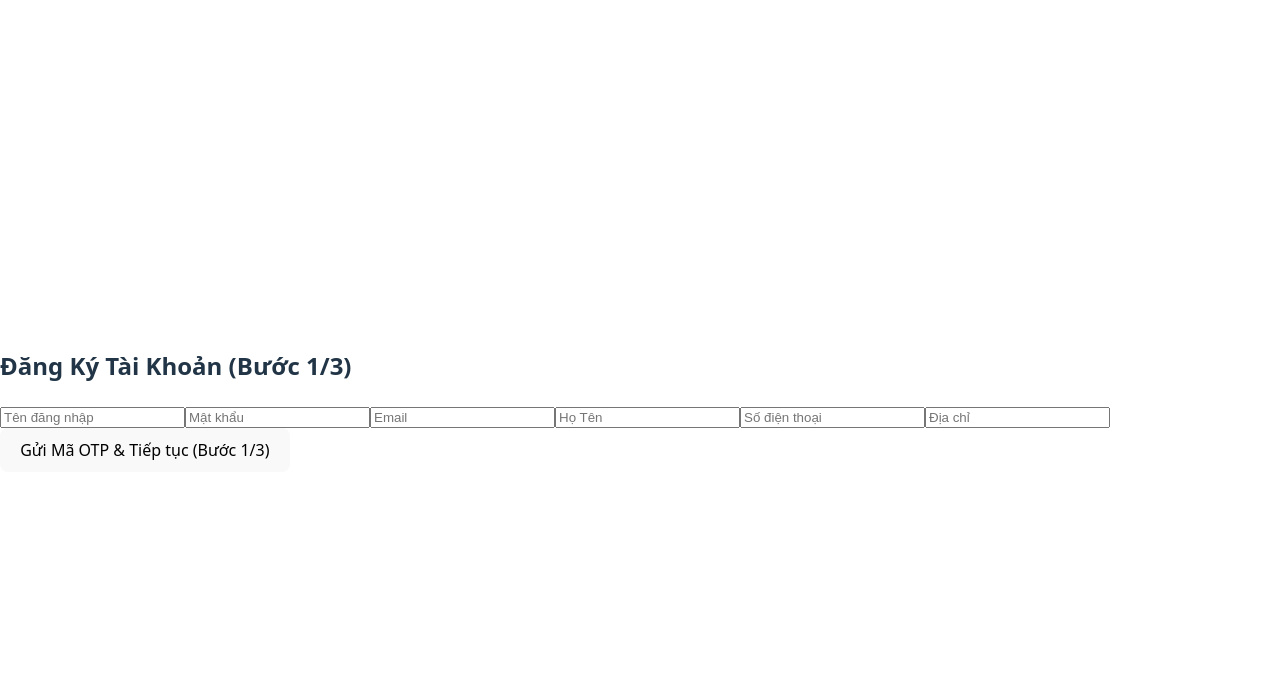
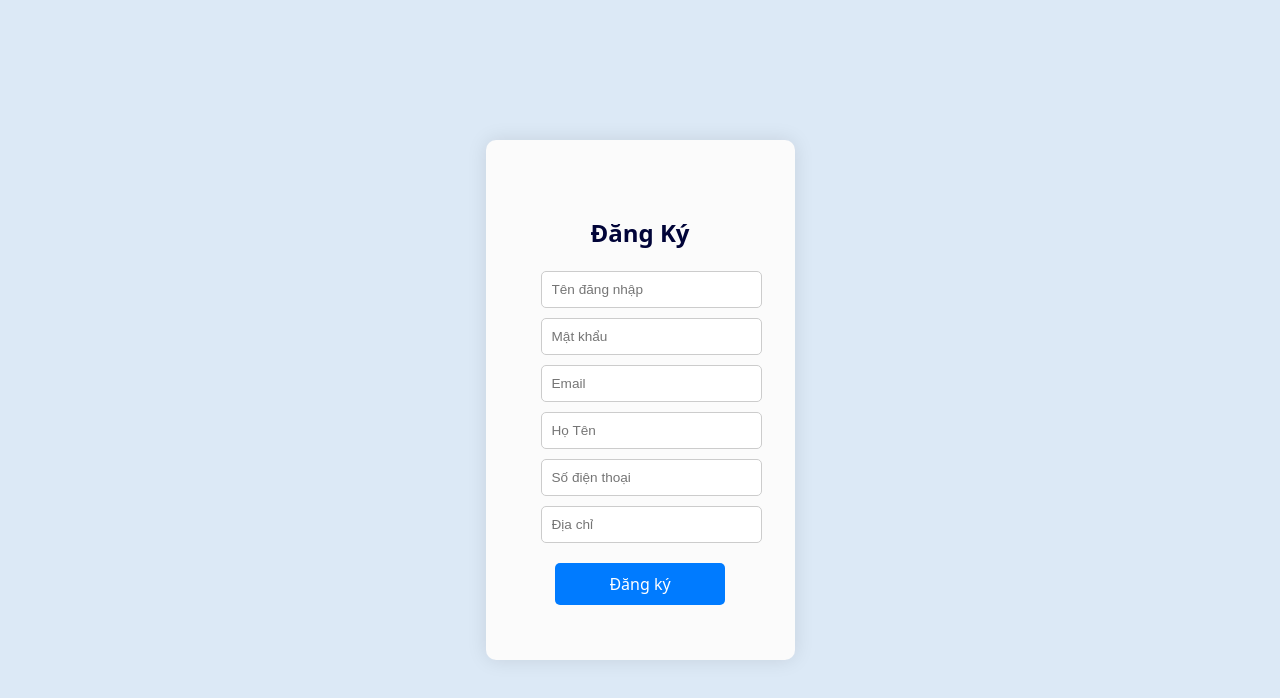
Before and after one commit to TrangDiep04/SmartZone_store, a React app in the folder frontend/: page /register in a window 1280 px wide. Shown: the top 698 px of the page. Built offline with nearby package versions, Linux system fonts and the light colour scheme; the HTML template or start-up script is replaced by a standard one.

Commit message:
Update giao diện đăng nhập đăng ký

```diff
--- /dev/null
+++ b/frontend/src/LoginPage.css
@@ -0,0 +1,82 @@
+body {
+    display: flex;
+    justify-content: center;
+    align-items: center;
+    height: 100vh;
+    margin: 0;
+    background-color: #dce9f6; /* Màu nền cho toàn bộ trang */
+}
+
+.auth-container {
+    max-width: 350px; /* Tăng chiều rộng của container */
+    margin: auto;
+    padding: 55px; /* Tăng đệm bên trong */
+    border-radius: 10px;
+    box-shadow: 0 0 20px rgba(0, 0, 0, 0.1);
+    background-color: #fbfbfb; /* Màu nền cho container */
+    text-align: center; /* Căn giữa văn bản */
+}
+
+.logo {
+    width: 80px; /* Kích thước logo */
+    margin-bottom: 0px;
+}
+.logo-container {
+    margin-bottom: 0px; /* Khoảng cách dưới logo */
+}
+
+
+h2 {
+    color: #010438;
+    margin-bottom: 20px;
+}
+
+.login-form,
+.register-form {
+    display: flex;
+    flex-direction: column;
+    align-items: center; /* Căn giữa các trường */
+}
+
+.input-field {
+    width: 100%;  /* Sử dụng tỷ lệ để đảm bảo cân đối */
+    max-width: 200px; /* Giới hạn chiều rộng tối đa của trường */
+    margin-bottom: 10px; /* Khoảng cách giữa các trường */
+}
+
+input {
+    width: 100%; /* Chiếm toàn bộ chiều rộng của phần tử cha */
+    padding: 10px; /* Đệm bên trong lớn hơn */
+    border: 1px solid #ccc;
+    border-radius: 5px;
+    font-size: 0.85rem; /* Kích thước chữ lớn hơn */
+}
+
+input:focus {
+    border-color: #66afe9; /* Màu viền khi focus */
+    outline: none; /* Bỏ viền khi focus */
+}
+
+.error-message {
+    color: red;
+    font-size: 0.9rem;
+    margin-bottom: 10px;
+}
+
+.submit-button {
+    padding: 10px; /* Tăng kích thước nút */
+    margin-top: 10px;
+    background-color: #007bff;
+    color: white;
+    border: none;
+    border-radius: 5px;
+    cursor: pointer;
+    font-size: 0.85 rem; /* Kích thước chữ lớn hơn */
+    width: 100%; /* Chiếm toàn bộ chiều rộng */
+    max-width: 170px; /* Chiều rộng tối đa cho nút bấm */
+    transition: background-color 0.3s; /* Hiệu ứng chuyển màu khi hover */
+}
+
+.submit-button:hover {
+    background-color: #4c68f3; /* Màu nền khi hover */
+}
--- a/frontend/src/components/Auth/RegisterStep1.tsx
+++ b/frontend/src/components/Auth/RegisterStep1.tsx
@@ -1,5 +1,5 @@
 import React, { useState } from 'react';
-import authService from '../../api/authService'; // Đã đổi tên thành .ts
+import authService from '../../api/authService';
 
 interface RegisterData {
     tenDangNhap: string;
@@ -39,15 +39,30 @@ const RegisterForm: React.FC<RegisterFormProps> = ({ onSuccess }) => {
 
     return (
         <form onSubmit={handleSubmit} className="register-form">
+            {}
+
+             <h2>Đăng Ký</h2>
+            <div className="input-field">
                 <input type="text" name="tenDangNhap" onChange={handleChange} placeholder="Tên đăng nhập" required />
+            </div>
+            <div className="input-field">
                 <input type="password" name="matKhau" onChange={handleChange} placeholder="Mật khẩu" required />
+            </div>
+            <div className="input-field">
                 <input type="email" name="email" onChange={handleChange} placeholder="Email" required />
+            </div>
+            <div className="input-field">
                 <input type="text" name="hoTen" onChange={handleChange} placeholder="Họ Tên" required />
+            </div>
+            <div className="input-field">
                 <input type="text" name="soDienThoai" onChange={handleChange} placeholder="Số điện thoại" required />
+            </div>
+            <div className="input-field">
                 <input type="text" name="diaChi" onChange={handleChange} placeholder="Địa chỉ" required />
+            </div>
 
             {error && <div className="error-message">{error}</div>}
-            <button type="submit">Gửi Mã OTP & Tiếp tục (Bước 1/3)</button>
+            <button type="submit" className="submit-button">Đăng ký</button>
         </form>
     );
 };
--- a/frontend/src/components/Auth/RegisterStep2.tsx
+++ b/frontend/src/components/Auth/RegisterStep2.tsx
@@ -36,7 +36,7 @@ const OtpVerification: React.FC<OtpVerificationProps> = ({ tenDangNhap, email, o
                 required
             />
             {error && <div className="error-message">{error}</div>}
-            <button type="submit">Xác thực Mã OTP (Bước 2/3)</button>
+            <button type="submit">Xác thực Mã OTP</button>
         </form>
     );
 };
--- a/frontend/src/components/UI/Header.tsx
+++ b/frontend/src/components/UI/Header.tsx
@@ -1,6 +1,6 @@
 import React from 'react';
 import { Link, useNavigate } from 'react-router-dom';
-import useAuth from '../../hooks/useAuth'; // Đã đổi tên thành .ts
+import useAuth from '../../hooks/useAuth';
 
 const Header: React.FC = () => {
     const { isLoggedIn, userRole, logout } = useAuth();
--- a/frontend/src/pages/Auth/LoginPage.tsx
+++ b/frontend/src/pages/Auth/LoginPage.tsx
@@ -1,14 +1,14 @@
-import React, { useState } from 'react';
-import { useNavigate } from 'react-router-dom';
-import useAuth from '../../hooks/useAuth'; // Đã đổi tên thành .ts
+import React, { useState } from "react";
+import { useNavigate } from "react-router-dom";
+import useAuth from "../../hooks/useAuth"; // Đã đổi tên thành .ts
+import "../../LoginPage.css"; // Đảm bảo bạn có file này
 
 const LoginPage: React.FC = () => {
-    const [tenDangNhap, setTenDangNhap] = useState<string>('');
-    const [matKhau, setMatKhau] = useState<string>('');
+  const [tenDangNhap, setTenDangNhap] = useState<string>("");
+  const [matKhau, setMatKhau] = useState<string>("");
   const [error, setError] = useState<string | null>(null);
-    const { login, isLoggedIn } = useAuth();
+  const { login } = useAuth();
   const navigate = useNavigate();
-
 
   const handleSubmit = async (e: React.FormEvent) => {
     e.preventDefault();
@@ -17,33 +17,52 @@ const LoginPage: React.FC = () => {
     try {
       const role = await login(tenDangNhap, matKhau);
 
-            if (role === 'Admin') {
-                navigate('/admin/dashboard', { replace: true });
+      if (role === "Admin") {
+        navigate("/admin/dashboard", { replace: true });
       } else {
-                navigate('/user/dashboard', { replace: true });
+        navigate("/user/dashboard", { replace: true });
       }
-
     } catch (err: unknown) {
-            const errorMessage = typeof err === 'string'
-                ? err
-                : "Đăng nhập thất bại. Vui lòng thử lại.";
+      const errorMessage =
+        typeof err === "string" ? err : "Đăng nhập thất bại. Vui lòng thử lại.";
       setError(errorMessage);
     }
   };
 
   return (
     <div className="auth-container">
-            <h2>Đăng Nhập Hệ Thống</h2>
-            <form onSubmit={handleSubmit}>
-                <input type="text" placeholder="Tên đăng nhập"
-                       value={tenDangNhap} onChange={(e) => setTenDangNhap(e.target.value)} required />
-                <input type="password" placeholder="Mật khẩu"
-                       value={matKhau} onChange={(e) => setMatKhau(e.target.value)} required />
+      <img
+        src="https://encrypted-tbn0.gstatic.com/images?q=tbn:ANd9GcSORrlt2auZR3ziF7XRwl9EpaOA-IKSny9JMw&s"
+        alt="Logo"
+        className="logo"
+      />
+      <h2>Đăng Nhập</h2>
+      <form onSubmit={handleSubmit} className="login-form">
+        <div className="input-field">
+          <input
+            type="text"
+            placeholder="Tên đăng nhập"
+            value={tenDangNhap}
+            onChange={(e) => setTenDangNhap(e.target.value)}
+            required
+          />
+        </div>
+        <div className="input-field">
+          <input
+            type="password"
+            placeholder="Mật khẩu"
+            value={matKhau}
+            onChange={(e) => setMatKhau(e.target.value)}
+            required
+          />
+        </div>
 
         {error && <div className="error-message">{error}</div>}
-                <button type="submit">Đăng Nhập</button>
+        <button type="submit" className="submit-button">
+          Đăng Nhập
+        </button>
       </form>
-            <p style={{marginTop: '20px'}}>
+      <p className="register-link">
         Chưa có tài khoản? <a href="/register">Đăng ký ngay</a>
       </p>
     </div>
--- a/frontend/src/pages/Auth/RegisterPage.tsx
+++ b/frontend/src/pages/Auth/RegisterPage.tsx
@@ -1,8 +1,9 @@
 import React, { useState } from 'react';
 import { useNavigate } from 'react-router-dom';
-import RegisterForm from '../../components/Auth/RegisterStep1'; // Đã đổi tên thành .tsx
-import OtpVerification from '../../components/Auth/RegisterStep2'; // Đã đổi tên thành .tsx
-import FinalRegistration from '../../components/Auth/RegisterStep3'; // Đã đổi tên thành .tsx
+import RegisterForm from '../../components/Auth/RegisterStep1';
+import OtpVerification from '../../components/Auth/RegisterStep2';
+import FinalRegistration from '../../components/Auth/RegisterStep3';
+import '../../LoginPage.css';
 
 interface RegisterData {
     tenDangNhap: string;
@@ -14,9 +15,8 @@ interface RegisterData {
 }
 
 const RegisterPage: React.FC = () => {
-    // 1: Nhập thông tin, 2: Xác thực OTP, 3: Hoàn tất
     const [step, setStep] = useState<number>(1);
-    const [formData, setFormData] = useState<Partial<RegisterData>>({}); // Lưu dữ liệu form qua các bước
+    const [formData, setFormData] = useState<Partial<RegisterData>>({});
     const navigate = useNavigate();
 
     const handleSendOtpSuccess = (data: RegisterData) => {
@@ -37,33 +37,49 @@ const RegisterPage: React.FC = () => {
             case 1:
                 return <RegisterForm onSuccess={handleSendOtpSuccess} />;
             case 2:
-                // TypeScript Guard để đảm bảo tenDangNhap và email tồn tại
-                if (!formData.tenDangNhap || !formData.email) {
-                    return <p className="error-message">Lỗi: Thông tin người dùng bị thiếu. Vui lòng quay lại bước 1.</p>;
-                }
-                return <OtpVerification
-                            tenDangNhap={formData.tenDangNhap}
-                            email={formData.email}
-                            onSuccess={handleVerifyOtpSuccess}
-                        />;
+                return renderOtpVerification();
             case 3:
-                // Type casting an toàn hơn trong ứng dụng thực tế, nhưng dùng Partial<RegisterData> ở trên là tạm ổn
-                return <FinalRegistration
-                            formData={formData as RegisterData}
-                            onComplete={handleRegistrationComplete}
-                        />;
+                return renderFinalRegistration();
             default:
                 return <RegisterForm onSuccess={handleSendOtpSuccess} />;
         }
     };
 
+    const renderOtpVerification = () => {
+        if (!formData.tenDangNhap || !formData.email) {
+            return (
+                <p className="error-message">
+                    Lỗi: Thông tin người dùng bị thiếu. Vui lòng quay lại bước 1.
+                </p>
+            );
+        }
+
+        return (
+            <OtpVerification
+                tenDangNhap={formData.tenDangNhap}
+                email={formData.email}
+                onSuccess={handleVerifyOtpSuccess}
+            />
+        );
+    };
+
+    const renderFinalRegistration = () => {
+        return (
+            <FinalRegistration
+                formData={formData as RegisterData}
+                onComplete={handleRegistrationComplete}
+            />
+        );
+    };
+
     return (
         <div className="auth-container">
-            <h2>Đăng Ký Tài Khoản (Bước {step}/3)</h2>
             {renderStep()}
-            {step !== 1 && <p style={{marginTop: '20px', fontSize: '0.9em'}}>
-                <a href="/login">Đã có tài khoản? Đăng nhập</a>
-            </p>}
+            {step !== 1 && (
+                <p className="link-login" style={{ marginTop: '20px', fontSize: '0.9em' }}>
+                    <a href="/login">Đã có tài khoản? Đăng nhập</a>
+                </p>
+            )}
         </div>
     );
 };
```
Lines whose indentation alone changed are shown as unchanged.
